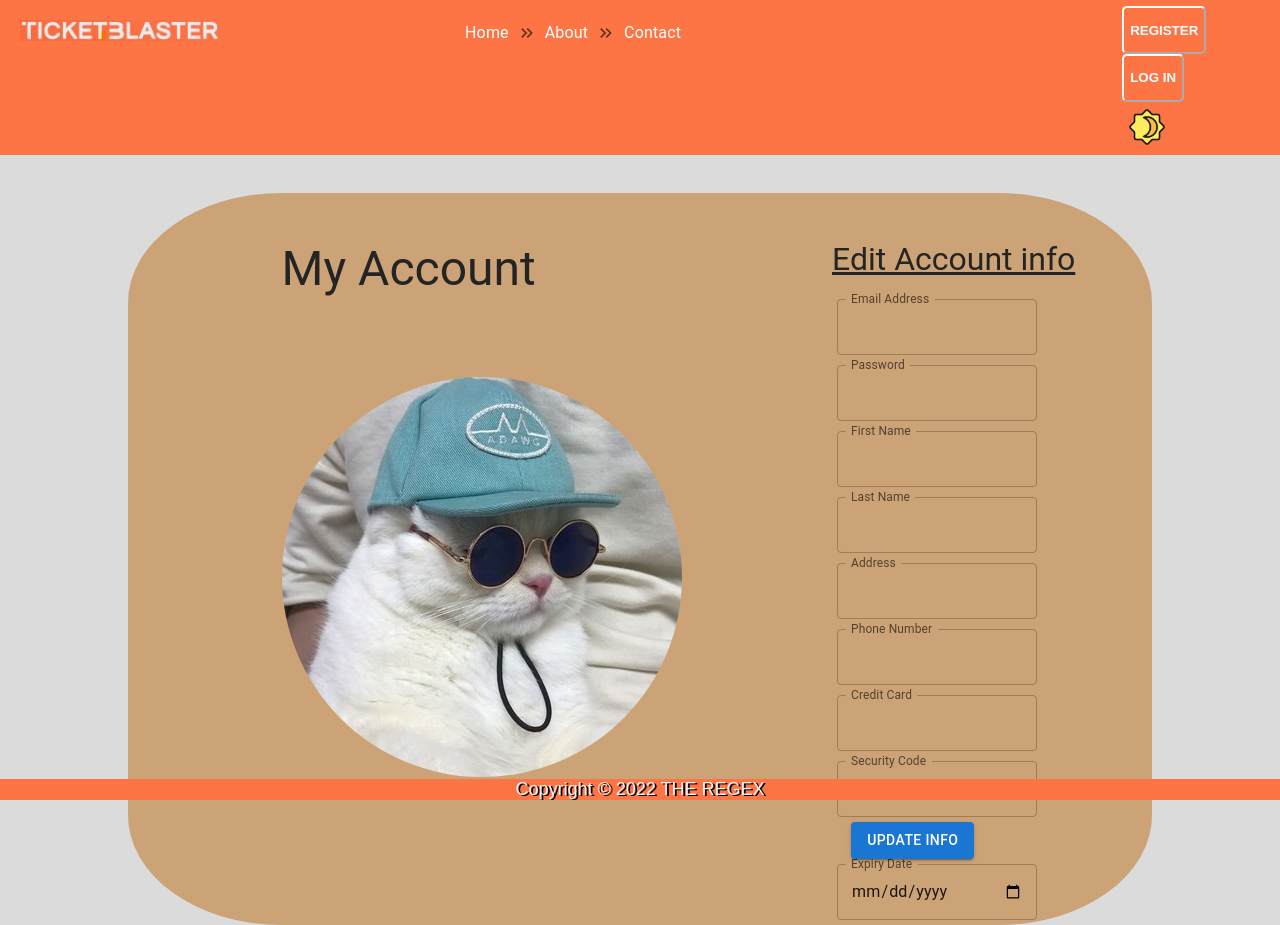
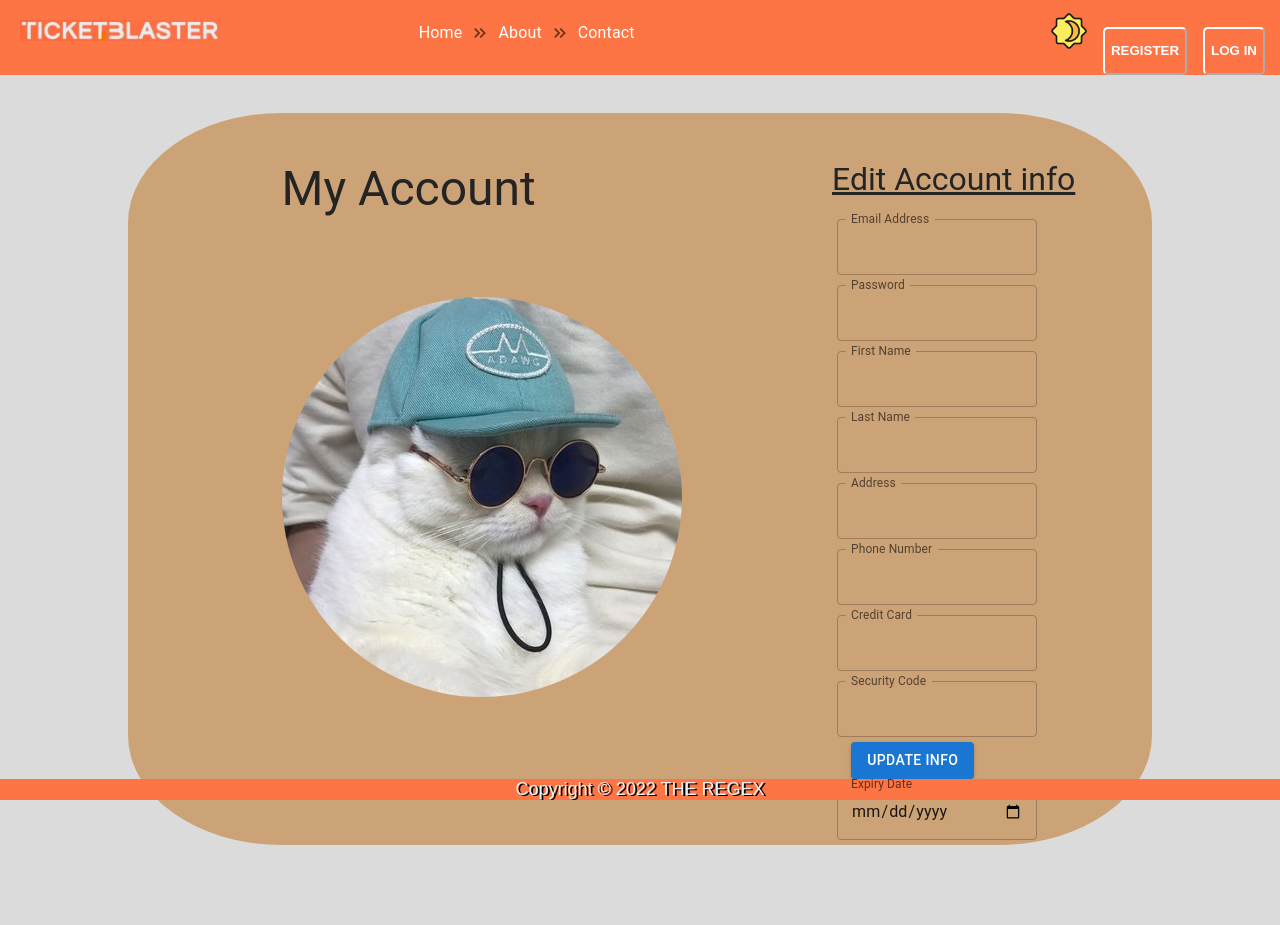
Before and after one commit to ChristopherPerrault/ticketblaster, a React (Create React App) app in the folder frontend/: page /account in a window 1280 px wide. After the commit the page ends 845 px from the top, so only its background shows below. Built offline with nearby package versions, Linux system fonts and the light colour scheme; no server answers; a web font is replaced by a local one.

Commit message:
fixed header, advanced tooltip for theme switch

```diff
--- a/frontend/src/components/DarkMode.css
+++ b/frontend/src/components/DarkMode.css
@@ -5,6 +5,7 @@
   height: 50px;
   border: none;
   border-radius: 50%;
+  margin-right: 5px;
 }
 
 #darkMode:hover,
@@ -22,3 +23,20 @@
   border: none;
   border-radius: 50%;
 }
+
+.tooltiptext {
+  visibility: hidden;
+  width: 120px;
+  background-color: black;
+  color: #fff;
+  text-align: center;
+  border-radius: 6px;
+  padding: 5px 0;
+  position: absolute;
+  z-index: 1;
+  margin-top: 20px;
+}
+
+button:hover .tooltiptext {
+  visibility: visible;
+}
--- a/frontend/src/components/DarkMode.js
+++ b/frontend/src/components/DarkMode.js
@@ -37,9 +37,10 @@ const DarkMode = () => {
     <button
       className={theme === "dark" ? clickedClass : ""}
       id="darkMode"
-      title="Switch Theme"
       onClick={(e) => switchTheme(e)}
-    ></button>
+    >
+      <span class="tooltiptext">Switch Theme</span>
+    </button>
   );
 };
 
--- a/frontend/src/components/Header.css
+++ b/frontend/src/components/Header.css
@@ -1,10 +1,15 @@
 .header {
   background-color: #fd7545;
   width: 100%;
-    display: grid;
+  /* display: grid;
   grid-template-columns: repeat(3, 1fr);
-    grid-template-rows: repeat(1, 1fr);
+  grid-template-rows: repeat(1, 1fr); */
   position: relative;
+  height: fit-content;
+  display: flex;
+  flex-flow: row wrap;
+  justify-content: space-between;
+  align-items: stretch;
 }
 
 .logo {
@@ -13,11 +18,12 @@
 }
 
 .navbar {
-    padding-top: .6vh;
+  padding-top: 0.6vh;
   padding-left: 3vw;
 }
 
 .button {
   padding-left: 21vw;
-    padding-top: .5vw;
+  padding-top: 0.5vw;
+  margin-right: 15px;
 }
--- a/frontend/src/components/Header.js
+++ b/frontend/src/components/Header.js
@@ -26,15 +26,12 @@ function Header() {
           <LogoutButton />
         ) : (
           <div>
-            {" "}
-            <RegisterButton to="/register" />
+            <DarkMode /> <RegisterButton to="/register" />
             &emsp;
             <LogInButton to="/login" />
           </div>
         )}
-        <div className="theme-button">
-          <DarkMode />
-        </div>
+        <div className="theme-button"></div>
       </div>
     </div>
   );
```
Lines whose indentation alone changed are shown as unchanged.
